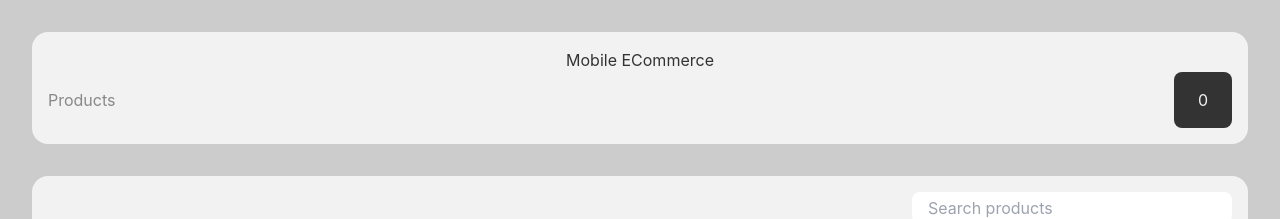
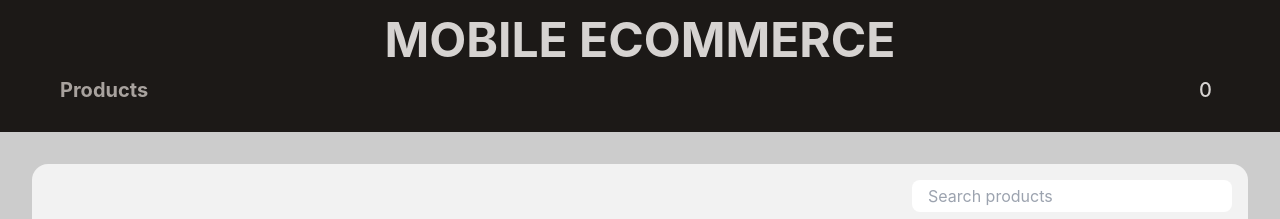
Before and after one commit to wolfero/mobile_ecommerce, a React (Vite) app: page / in a window 1280 px wide. Shown: the top 219 px of the page. Built offline with nearby package versions, Linux system fonts and the light colour scheme; no server answers.

Commit message:
💄 Update style Header

```diff
--- a/src/components/Header/Header.jsx
+++ b/src/components/Header/Header.jsx
@@ -1,7 +1,6 @@
 import React from 'react';
 import { Link, useLocation } from 'react-router-dom';
 import useSection from '../../hooks/useSection';
-import styles from './Header.module.scss';
 
 function Header() {
 	const { data } = useSection();
@@ -9,28 +8,61 @@ function Header() {
 	const pathnames = pathname.split('/').filter((item) => item);
 
 	return (
-		<header className={styles.Container}>
-			<h1>
-				<Link to="/">Mobile ECommerce</Link>
+		<header className="mx-auto bg-stone-900 p-4">
+			<h1 className="flex justify-center font-bold text-2xl md:text-5xl md:mb-0">
+				<Link to="/" className="uppercase items-center text-stone-300">
+					Mobile ECommerce
+				</Link>
 			</h1>
-			<nav className={styles.Breadcrumb}>
-				{pathnames.length > 0 ? (
-					<div>
-						<Link to="/" className={styles.Active}>
-							Products
-						</Link>
-						<span className={styles.Arrow}>/</span>
-						<Link className={styles.NotActive}> Details</Link>
-					</div>
-				) : (
-					<Link to="/" className={styles.NotActive}>
-						Products
-					</Link>
-				)}
-				<p className={styles.ProductsCount}>
-					<span>{data.productsInCart}</span>
+			<div className="mx-8 flex flex-wrap flex-col md:flex-row md:justify-between items-center">
+				<nav className="flex p-3">
+					<ol className="inline-flex items-center space-x-1 md:space-x-3">
+						{pathnames.length > 0 ? (
+							<>
+								<li className="inline-flex items-center">
+									<Link
+										to="/"
+										className="text-xl text-stone-400 hover:text-stone-200"
+									>
+										Products
+									</Link>
+								</li>
+								<li className="inline-flex items-center">
+									<svg
+										className="w-3 h-3 text-stone-400"
+										aria-hidden="true"
+										xmlns="http://www.w3.org/2000/svg"
+										fill="none"
+										viewBox="0 0 6 10"
+									>
+										<path
+											stroke="currentColor"
+											stroke-linecap="round"
+											stroke-linejoin="round"
+											stroke-width="2"
+											d="m1 9 4-4-4-4"
+										/>
+									</svg>
+								</li>
+								<li className="inline-flex items-center">
+									<span className="text-xl font-bold text-stone-400">
+										Details
+									</span>
+								</li>
+							</>
+						) : (
+							<li className="inline-flex items-center">
+								<span className="text-xl font-bold text-stone-400">Products</span>
+							</li>
+						)}
+					</ol>
+				</nav>
+				<p className="px-5">
+					<span className="text-xl font-medium text-stone-300">
+						{data.productsInCart}
+					</span>
 				</p>
-			</nav>
+			</div>
 		</header>
 	);
 }
--- a/src/components/Header/Header.module.scss
+++ /dev/null
@@ -1,62 +0,0 @@
-//TODO REFACTOR COLOR
-.Container {
-	display: flexbox;
-	align-items: center;
-
-	justify-content: space-between;
-	padding: 1rem;
-	background-color: #f2f2f2;
-	color: #333;
-	border-radius: 1rem;
-	margin: 2rem;
-
-	a {
-		text-decoration: none;
-		color: #333;
-	}
-
-	.Breadcrumb {
-		display: flex;
-		align-items: center;
-		flex-direction: column;
-		justify-content: space-between;
-		align-content: space-between;
-
-		span {
-			margin: 0 0.5rem;
-			color: #888;
-		}
-
-		.Active {
-			color: #333;
-			font-weight: bold;
-		}
-
-		.NotActive {
-			color: #888;
-			cursor: not-allowed;
-		}
-
-		.Arrow {
-			color: #333;
-			margin-left: 10px;
-			margin-right: 10px;
-			font-weight: bold;
-		}
-		.ProductsCount {
-			padding: 1rem;
-			border-radius: 0.5rem;
-			color: #ccc;
-			background-color: #333;
-			span {
-				color: #f2f2f2;
-			}
-		}
-	}
-
-	@media (min-width: 768px) {
-		.Breadcrumb {
-			flex-direction: row;
-		}
-	}
-}
```
